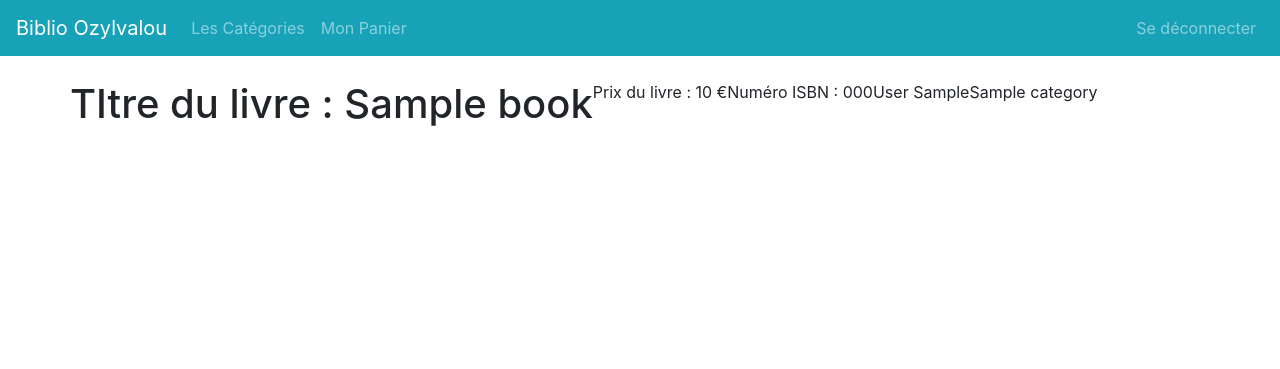
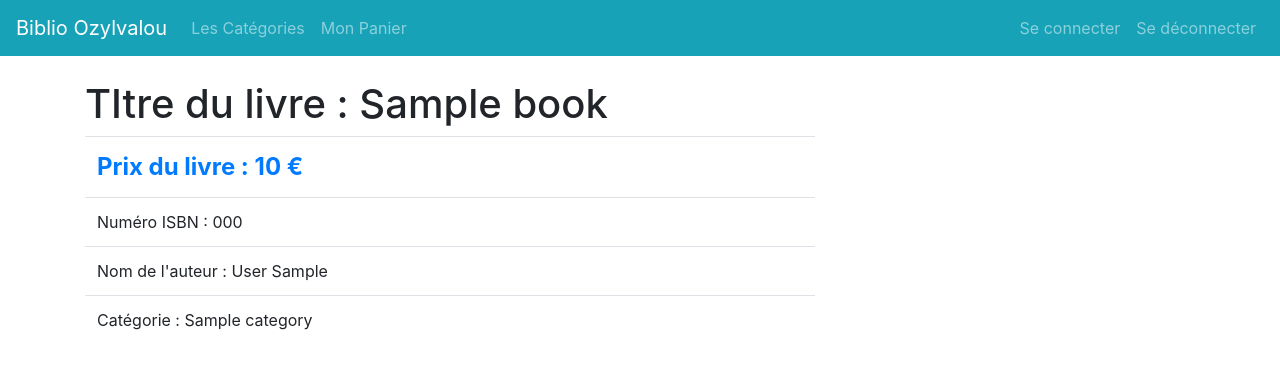
Before and after one commit to ozge-ispir/bookstore, a Symfony app: template templates/pages/book_show.html.twig in a window 1280 px wide. Shown: the top 369 px of the page. Run offline with Twig, Linux system fonts and the light colour scheme; the template is opened without the code that fills it: most values are stand-ins (such as "Sample title", 1, 10 or a date in 2020); some libraries are stand-ins or nearby versions.

Commit message:
Style showbook, ajout bouton valider panier, remise en place du panier total, bouton se connecter

```diff
--- a/templates/base.html.twig
+++ b/templates/base.html.twig
@@ -35,16 +35,19 @@
                     <a class="nav-link" href="{{ path('cart_index') }}">Mon Panier</a>
                 </li>
             </ul>
-            {% if var is defined and var is not null and items | length > 0 %}
+            {% if items | length > 0 %}
             <ul class="navbar-nav mr-auto">
                 <li class="nav-item" style="font-weight: bold;"><a class="nav-link" href="#">Total Panier : {{ total }} €</a></li>
             </ul>
             {% endif %}
 
             {# {% if app.user %} #}
-                <ul class="navbar-nav">
-                    <li class="nav-item"><a href="{{ path('logout') }}" class="nav-link">Se déconnecter</a></li>
-                </ul>
+            <ul class="navbar-nav">
+                <li class="nav-item"><a href="{{ path('login') }}" class="nav-link">Se connecter</a></li>
+            </ul>
+            <ul class="navbar-nav">
+                <li class="nav-item"><a href="{{ path('logout') }}" class="nav-link">Se déconnecter</a></li>
+            </ul>
             {# {% endif %} #}
         </div>
     </nav>
--- a/templates/cart/index.html.twig
+++ b/templates/cart/index.html.twig
@@ -45,6 +45,7 @@
             </tr>
             </tfoot>
         </table>
+        <button type="button" class="btn btn-primary btn-lg" style="float: right; margin-right: 30px">Valider mon panier</button>
 
     {% else %}
         <p>Votre panier est vide</p>
--- a/templates/pages/book_show.html.twig
+++ b/templates/pages/book_show.html.twig
@@ -4,18 +4,28 @@
 
 {% block body %}
     <div class="container mt-4">
-        <div class="row flex">
-            <h1>TItre du livre : {{book.title}}</h1>
-            <p>Prix du livre : {{book.price}} €</p>
-            <p>Numéro ISBN : {{book.isbn}}</p>
-
-            {% for auth in author %}
-                <p>{{auth.lastName}} {{auth.firstName}}</p>
-            {% endfor %}
-
-            {% for cat in category %}
-                <p>{{cat.name}}</p>
-            {% endfor %}
-
+        <h1>TItre du livre : {{book.title}}</h1>
+        <div class="row">
+            <div class="col-md-8">
+                <table class="table table-stripped">
+                    <tr>
+                        <td class="text-primary" style="font-size: 1.5rem;font-weight: bold;">Prix du livre : {{book.price}} €</td>
+                    </tr>
+                    <tr>
+                        <td>Numéro ISBN : {{book.isbn}}</td>
+                    </tr>
+                    <tr>
+                        {% for auth in author %}
+                            <td>Nom de l'auteur : {{auth.lastName}} {{auth.firstName}}</td>
+                        {% endfor %}
+                    </tr>
+                    <tr>
+                        {% for cat in category %}
+                            <td>Catégorie : {{cat.name}}</td>
+                        {% endfor %}
+                    </tr>
+                </table>
+            </div>
+        </div>
     </div>
 {% endblock %}
--- a/templates/security/login.html.twig
+++ b/templates/security/login.html.twig
@@ -1,4 +1,4 @@
-{% extends 'base.html.twig' %}
+{% extends 'baseadmin.html.twig' %}
 {% block title 'Se connecter' %}
 
 {% block body %}
```
